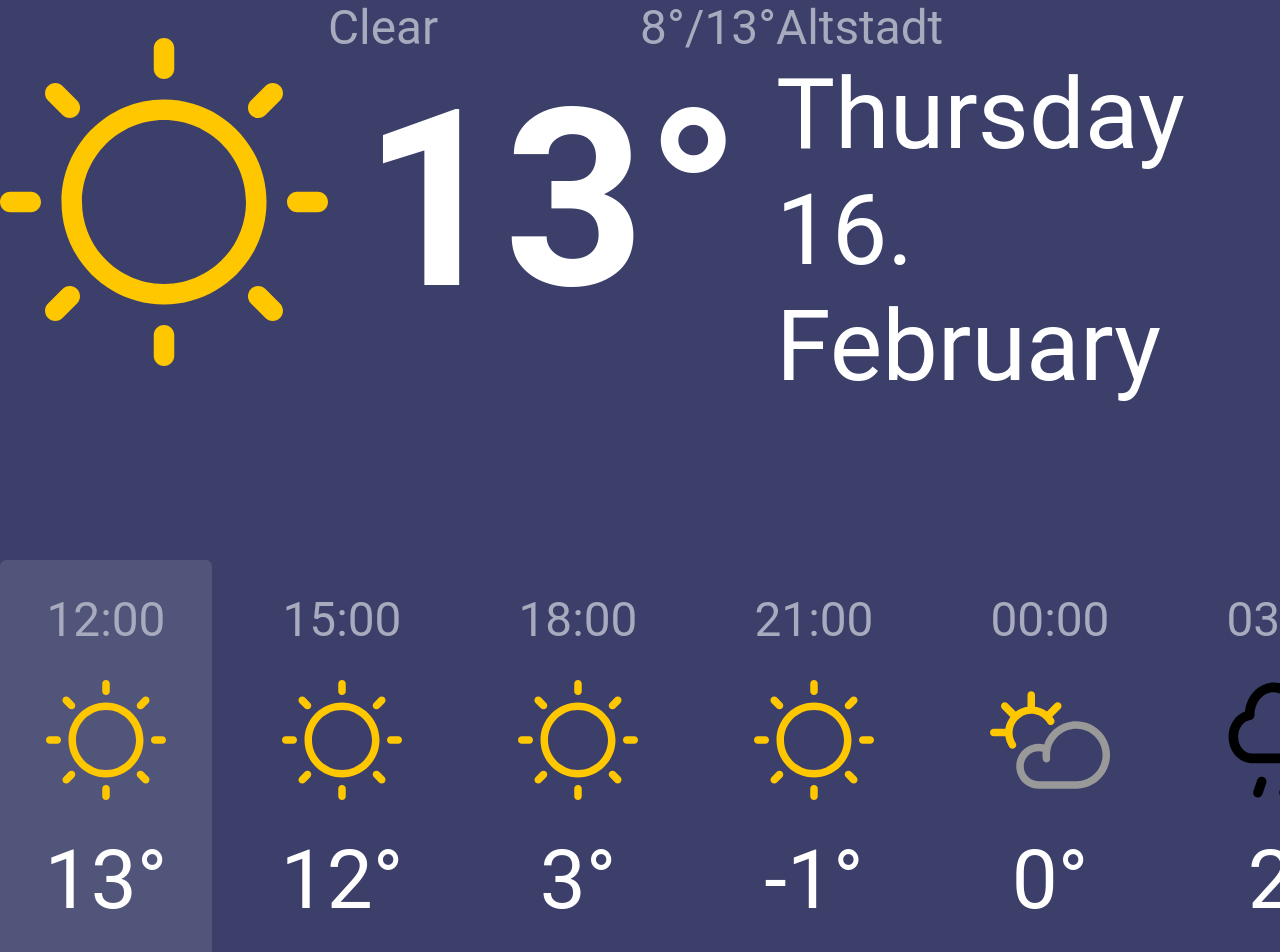
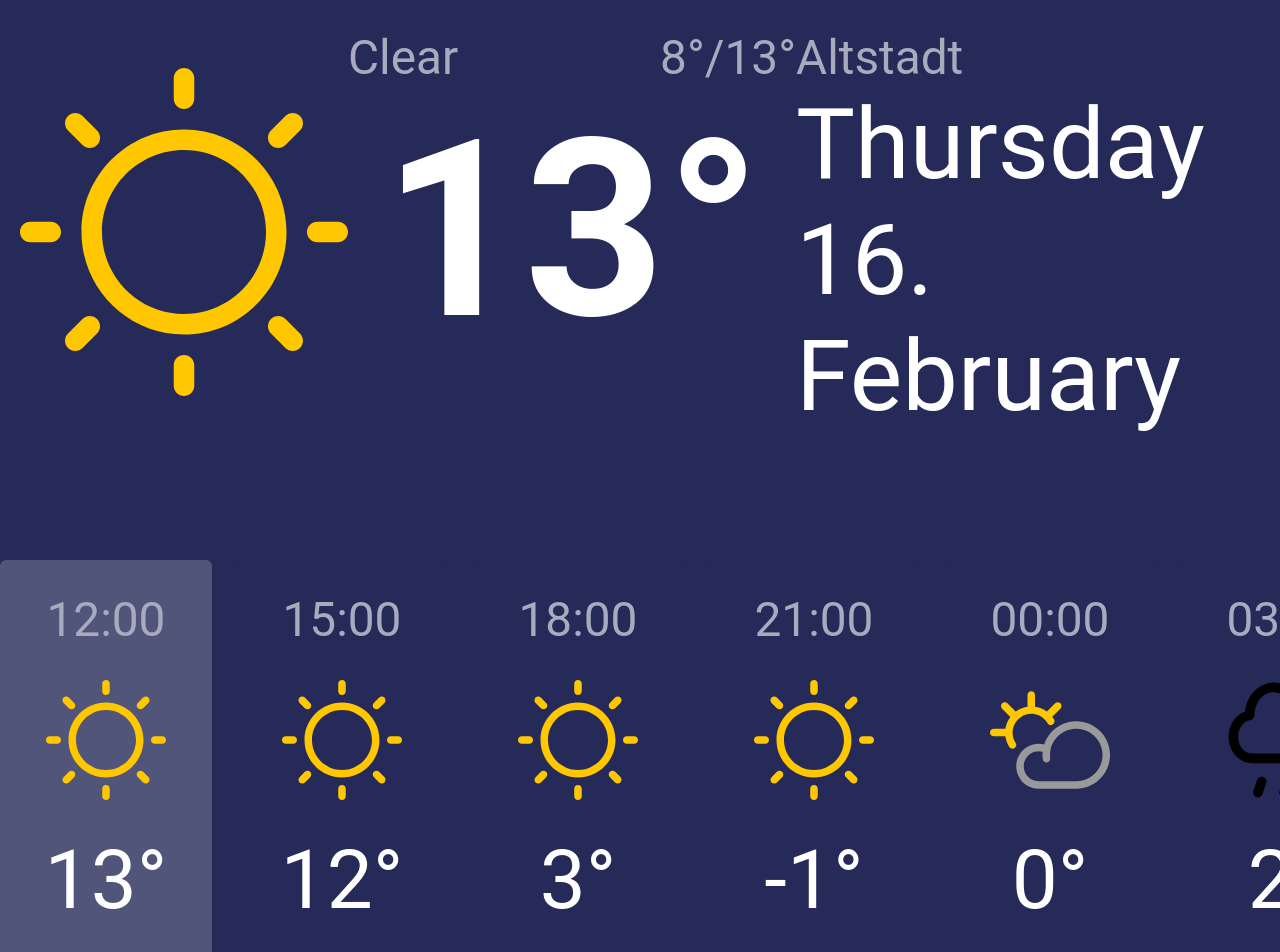
Before and after one commit to bilgeonceken/weather, a React app: page / in a window 1280 px wide. Shown: the top 952 px of the page. Built offline with nearby package versions, Linux system fonts and the light colour scheme.

Commit message:
Styles :: update background and margins

```diff
--- a/src/components/Forecast/index.js
+++ b/src/components/Forecast/index.js
@@ -18,6 +18,7 @@ const ScForecast = styled.div`
       justify-content: space-between;
       flex-basis: 100%;
       max-width: 1627px;
+      padding: 30px 20px 0 20px;
 
       .fcIcon {
         max-width: 328px;
@@ -55,14 +56,14 @@ const ScForecast = styled.div`
 
         .fcDate {
           font-size: 99.068px;
-          max-width: 566px;
+          max-width: 530px;
         }
       }
     }
 
     .fcLower {
       max-height: 410px;
-      margin-top: 156px;
+      margin-top: 126px;
       display: flex;
       overflow-x: auto;
 
--- a/src/components/WeatherCard.js
+++ b/src/components/WeatherCard.js
@@ -14,7 +14,7 @@ const ScWeatherCard = styled.div`
   justify-content: space-between;
   padding: 32px 0;
   border-radius: 6px;
-  background: ${({ isActive }) => (isActive ? '#51557A' : '#3B3F69')};
+  background: ${({ isActive }) => (isActive ? '#51557A' : '#262A59')};
 
   &:hover {
     background: ${({ isActive }) => (isActive ? '#51557A' : '#434668')};;
--- a/src/styles/global.js
+++ b/src/styles/global.js
@@ -11,7 +11,7 @@ export const GlobalStyle = createGlobalStyle`
 
   body {
     margin: 0;
-    background: #3B3F69;
+    background: #262A59;
     /* https://css-tricks.com/snippets/css/system-font-stack/ */
     font-family: Roboto, -apple-system, BlinkMacSystemFont, "Segoe UI", Roboto, Helvetica, Arial, sans-serif, "Apple Color Emoji", "Segoe UI Emoji", "Segoe UI Symbol";
   }
```
